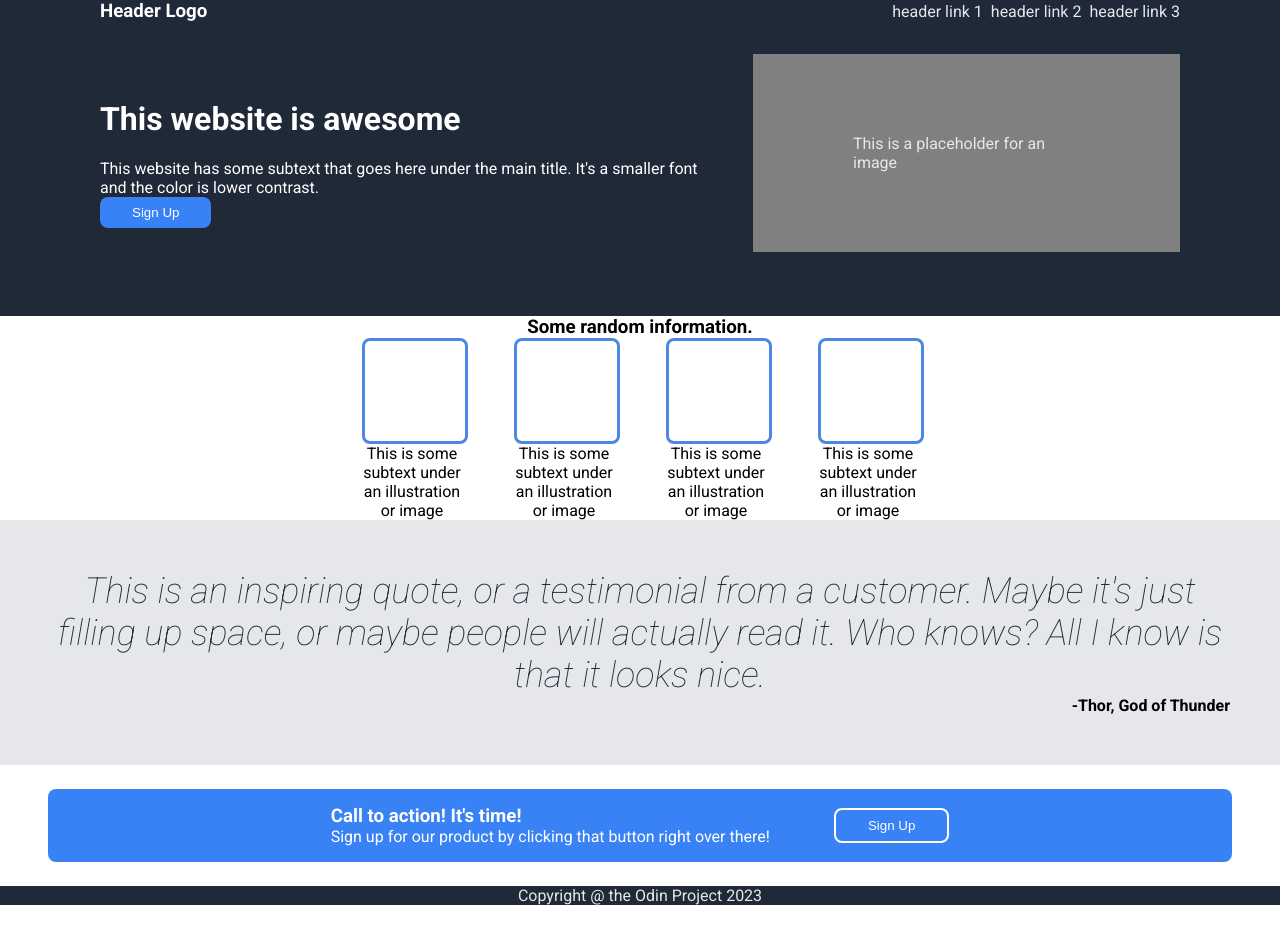
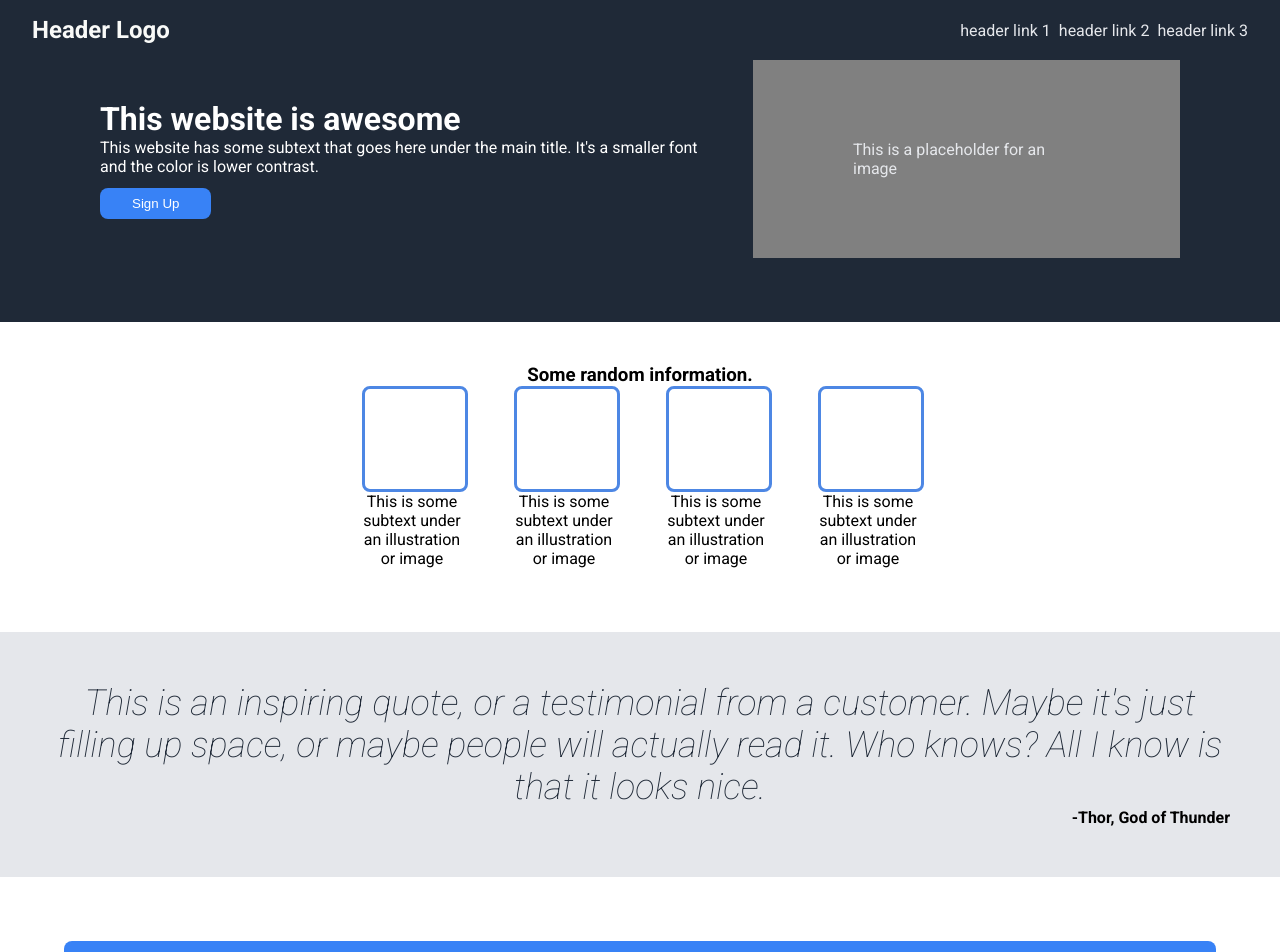
Before and after one commit to TuSmi/landing-page, a plain HTML site: page index.html in a window 1280 px wide. Shown: the top 952 px of the page. Before the commit the page ends 905 px from the top, so only its background shows below. Drawn offline with Linux system fonts and the light colour scheme.

Commit message:
fine tune styling

```diff
--- a/index.html
+++ b/index.html
@@ -12,7 +12,7 @@
 </head>
 <body>
     <div class="header">
-        <h3>Header Logo</h3>
+        <h3 class="header-title">Header Logo</h3>
         <ul class="header-links">
             <li><a href="">header link 1</a></li>
             <li><a href="">header link 2</a></li>
@@ -22,7 +22,7 @@
 
     <div class="hero-container">
         <div class="hero-text">
-            <h1>This website is awesome</h1>
+            <h1 class="hero-title">This website is awesome</h1>
             <p>This website has some subtext that goes here under the main title. It's a smaller font and the color is lower contrast.</p>
             <button class="hero-button">Sign Up</button>
         </div>
--- a/style.css
+++ b/style.css
@@ -20,6 +20,11 @@ body {
 
 }
 
+.header-title {
+    font-size: 24px;
+    color: #F9FAF8;
+}
+
 .header,
 .hero-container {
     color: white;
@@ -28,7 +33,7 @@ body {
 }
 
 .header {
-    padding-bottom: 32px;
+    padding: 16px 32px;
 }
 
 
@@ -39,11 +44,16 @@ body {
     gap: 8px;
 }
 
+.hero-title {
+
+}
+
 .hero-container {
     background-color: #1F2937;
     align-items: center;
     padding-bottom: 64px;
     gap: 32px;
+    margin-bottom: 42px;
 }
 
 .placeholder {
@@ -60,6 +70,7 @@ body {
     border: none;
     padding: 8px 32px;
     cursor: pointer;
+    margin-top: 12px;
 }
 
 .title {
@@ -92,6 +103,7 @@ body {
     background-color: #E5E7EB;
     text-align: center;
     padding: 50px;
+    margin-top: 64px;
 
 }
 
@@ -126,9 +138,13 @@ body {
     gap: 64px;
     color: white;
     flex: 0;
-    margin: 24px 48px;
+    margin: 64px;
     border-radius: 8px;
-    padding: 16px;
+    padding: 32px;
+}
+
+.footer {
+    padding: 34px;
 }
 
 p {
@@ -136,6 +152,7 @@ p {
     margin: 0;
 }
 
+h1,
 h3 {
     padding: 0;
     margin: 0;
```
